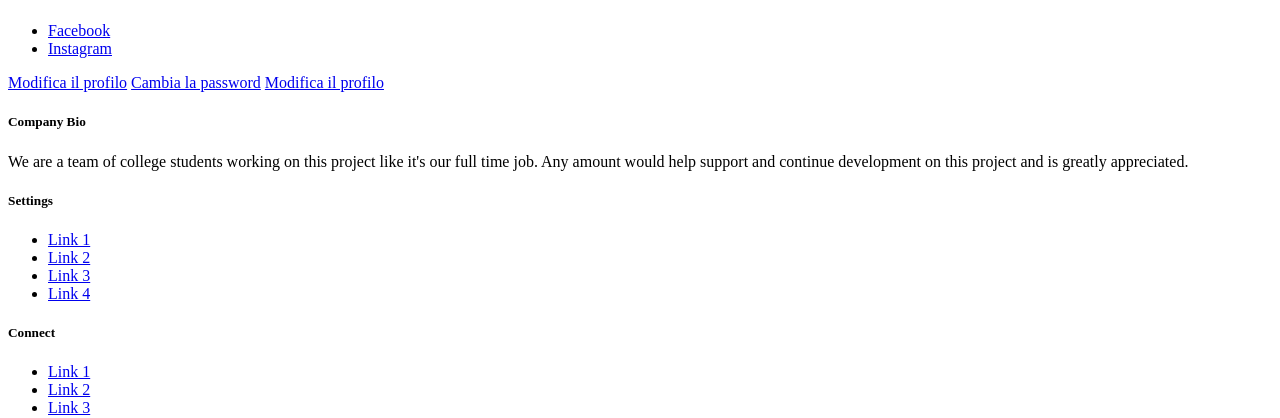
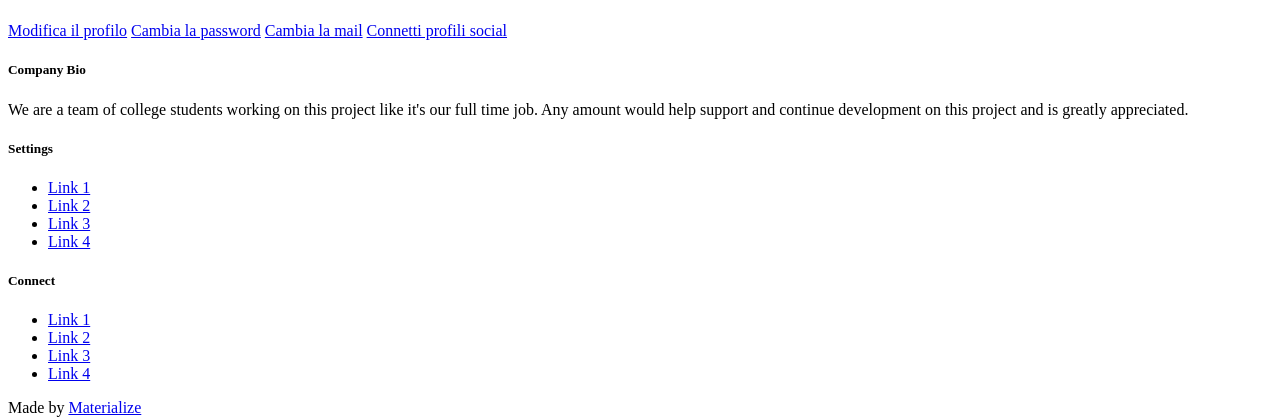
Before and after one commit to parruc/tangoadidas, a Django app: a page that uses adidas/templates/adidas/player_detail.html in a window 1280 px wide. Shown: the part 321-739 px from the top of the page. Run offline with Django 3.2, Linux system fonts and the light colour scheme; the visitor is signed in with stand-in values (Sample User, id 1); parts of the project's set-up code (start-up, migrations or seed data) failed here and were passed over; some libraries are stand-ins or nearby versions.

Commit message:
fixed buttons text

```diff
--- a/adidas/templates/adidas/player_detail.html
+++ b/adidas/templates/adidas/player_detail.html
@@ -7,10 +7,6 @@
 
 {% block content %}
 
-
-<ul class="socialaccount_providers">
-{% include "socialaccount/snippets/provider_list.html" with process="connect" %}
-</ul>
 
 {% for membership in memberships %}
 <div class="card horizontal">
@@ -27,6 +23,6 @@
 
 <a class="btn waves-effect waves-light" href="{% url 'profile_update' %}">Modifica il profilo</a>
 <a class="btn waves-effect waves-light" href="{% url 'account_change_password' %}">Cambia la password</a>
-<a class="btn waves-effect waves-light" href="{% url 'account_email' %}">Modifica il profilo</a>
-
+<a class="btn waves-effect waves-light" href="{% url 'account_email' %}">Cambia la mail</a>
+<a class="btn waves-effect waves-light" href="{% url 'socialaccount_connections' %}">Connetti profili social</a>
 {% endblock %}
```
